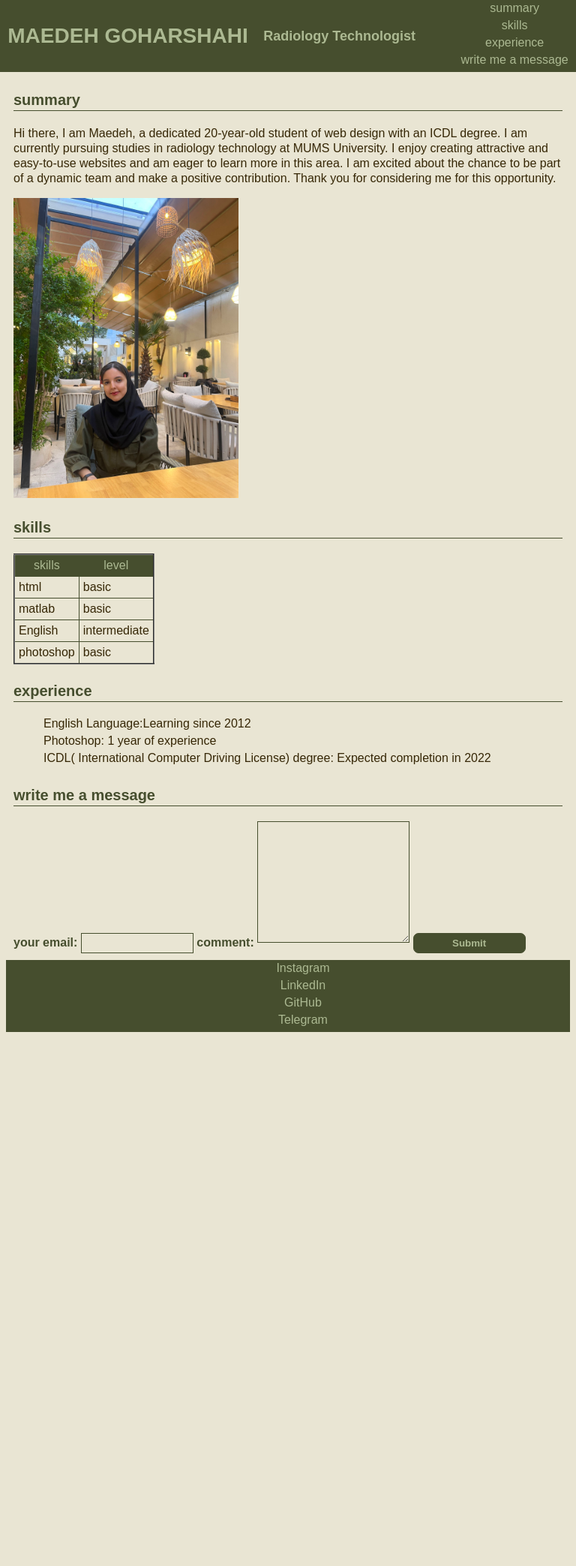
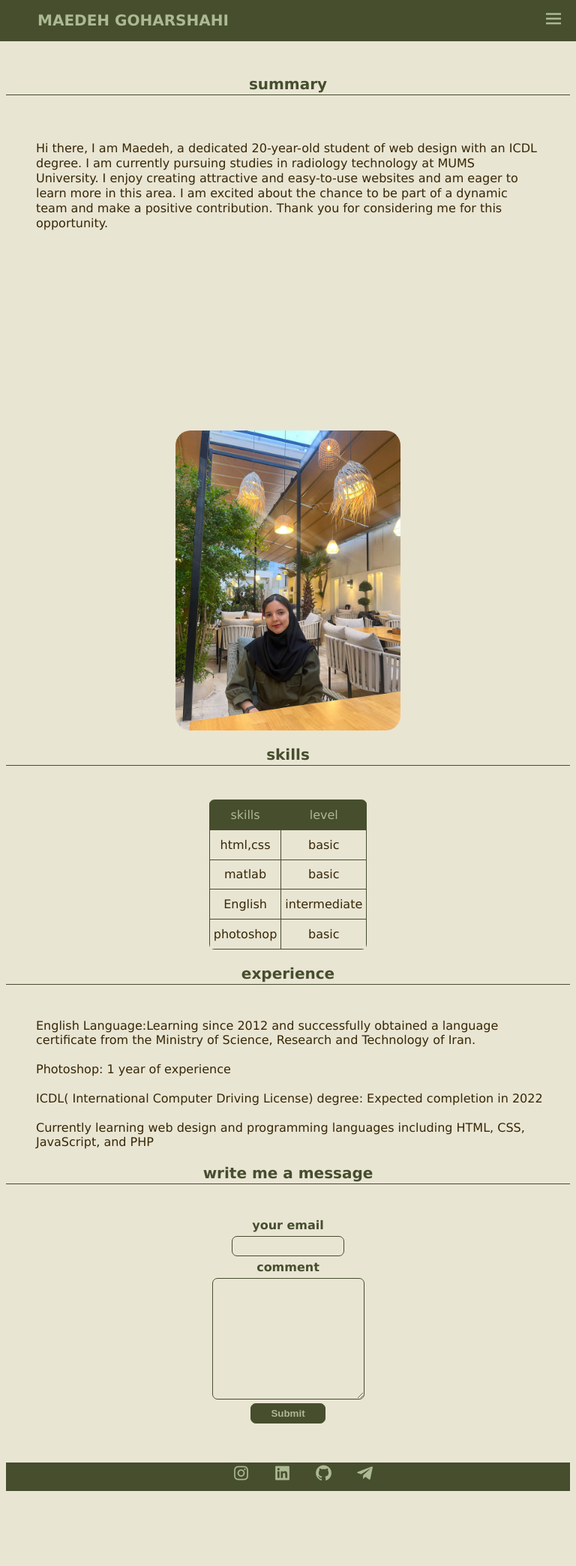
Before and after one commit to Maedehgoharshahi/web-course, a PHP site: page / in a window 768 px wide. Shown: the whole page at 75% size. Before the commit the page ends 1376 px from the top, so only its background shows below. Run offline with PHP 8.4, Linux system fonts and the light colour scheme.

Commit message:
Add files via upload

```diff
--- a/project/index.html
+++ b/project/index.html
@@ -1,6 +1,8 @@
 <!DOCTYPE html>
 <html lang="en">
     <head>
+        <meta charset="UTF-8">
+        <meta name="viewport" content="width=device-width, initial-scale=1.0">
         <title>web course</title>
         <link rel="stylesheet" href="./style.css">
         <link href='https://unpkg.com/boxicons@2.1.4/css/boxicons.min.css' rel='stylesheet'>
@@ -14,30 +16,35 @@
                     <li><a href="">summary</a></li>
                     <li><a href="">skills</a></li>
                     <li><a href="">experience</a></li>
-                    <li><a href="">write me a message</a></li>
+                    <li><a href="">contact</a></li>
                 </ul>
             </nav>
+            <div>
+                <i class='bx bx-menu'></i>
+            </div>
         </header>
         <article>
-            <section>
+            <section  id="summary">
                 <h3>summary</h3>
-                <p class="summary">Hi there, I am Maedeh, a dedicated 20-year-old student of web design with an ICDL degree.
-                    I am currently pursuing studies in radiology technology at MUMS University.
-                    I enjoy creating attractive and easy-to-use websites and am eager to learn more in this area.
-                    I am excited about the chance to be part of a dynamic team and make a positive contribution.
-                    Thank you for considering me for this opportunity.
-                </p>
-                <img src="./IMG_7996.JPG" alt="" width="300px" height="400px">
+                <div>
+                    <p>Hi there, I am Maedeh, a dedicated 20-year-old student of web design with an ICDL degree.
+                        I am currently pursuing studies in radiology technology at MUMS University.
+                        I enjoy creating attractive and easy-to-use websites and am eager to learn more in this area.
+                        I am excited about the chance to be part of a dynamic team and make a positive contribution.
+                        Thank you for considering me for this opportunity.
+                    </p>
+                    <img src="./IMG_7996.JPG" alt="">
+                </div>
             </section>
             <section>
                 <h3>skills</h3>
-                <table border="2">
+                <table>
                     <tr>
                         <td>skills</td>
                         <td>level</td>
                     </tr>
                     <tr>
-                        <td>html</td>
+                        <td>html,css</td>
                         <td>basic</td>
                     </tr>
                     <tr>
@@ -54,20 +61,21 @@
                     </tr>
                 </table>
             </section>
-            <section>
+            <section id="experience">
                 <h3>experience</h3>
                 <ul>
-                    <li>English Language:Learning since 2012</li>
+                    <li>English Language:Learning since 2012 and successfully obtained a language certificate from the Ministry of Science, Research and Technology of Iran.</li>
                     <li>Photoshop: 1 year of experience</li>
                     <li>ICDL( International Computer Driving License) degree: Expected completion in 2022</li>
+                    <li>Currently learning web design and programming languages including HTML, CSS, JavaScript, and PHP</li>
                 </ul>
             </section>
             <section>
                 <h3>write me a message</h3>
                 <form >
-                    <label for="">your email: </label>
+                    <label for="">your email </label>
                     <input type="email" name="email">
-                    <label for="comment">comment: </label>
+                    <label for="comment">comment </label>
                     <textarea name="comment" id="" cols="30" rows="10"></textarea>
                     <input type="submit" name="submit">
                 </form>
@@ -75,10 +83,10 @@
         </article>
         <footer>
             <ul>
-                <li><a href="https://www.instagram.com/maedeh.ghr/">Instagram</a></li>
-                <li><a href="">LinkedIn</a></li>
-                <li><a href="https://github.com/Maedehgoharshahi">GitHub</a></li>
-                <li><a href="https://t.me/maedehghr">Telegram</a></li>
+                <li><a href="https://www.instagram.com/maedeh.ghr/"><i class='bx bxl-instagram' ></i></a></li>
+                <li><a href=""><i class='bx bxl-linkedin-square' ></i></a></li>
+                <li><a href="https://github.com/Maedehgoharshahi"><i class='bx bxl-github' ></i></a></li>
+                <li><a href="https://t.me/maedehghr"><i class='bx bxl-telegram'></i></i></a></li>
             </ul>
         </footer>
     </body>
--- a/project/style.css
+++ b/project/style.css
@@ -1,6 +1,36 @@
 * {
     box-sizing: border-box;
     list-style-type: none;
+}
+
+header {
+    text-align: center;
+    background-color:#464e2e;
+    padding: 2px 70px;
+    position: fixed;
+    top: 0;
+    left: 0;
+    width: 100%;
+    z-index: 100;
+    display: flex;
+    flex-direction: row;
+    justify-content: space-between;
+    align-items: center;
+}
+
+body {
+    font-family:Verdana, Geneva, Tahoma, sans-serif;
+    margin-bottom: 100px;
+    color: #362706;
+    background-color: #e9e5d3;
+}
+
+footer {
+    text-align: center;
+    padding:2px 10px ;
+    background-color:#464e2e ;
+    font-size: 25px;
+    margin-top: 45px;
 }
 
 header h1 {
@@ -10,66 +40,14 @@ header h1 {
     grid-area: heading;
 }
 
-header p {
-    grid-area: p;
-}
-
-header nav {
-    grid-area: nav;
-}
-
 #job {
     font-size: 18px;
     font-weight: bolder;
     color: #acb992;
 }
 
-.summary {
-    font-size: 16px;
-    line-height: 20px;
-}
-
-h3 {
-    font-size: 20px;
-    color: #464e2e;
-    border-bottom: 1px solid #464e2e;
-    padding-bottom: 2px;
-}
-
-body {
-    font-family: Arial, Helvetica, sans-serif;
-    margin-bottom: 100px;
-    color: #362706;
-    background-color: #e9e5d3;
-}
-
-footer {
-    text-align: center;
-    padding:2px 10px ;
-    background-color:#464e2e ;
-}
-
-header {
-    text-align: center;
-    background-color:#464e2e;
-    padding-top: 2px;
-    padding-bottom: 2px;
-    position: fixed;
-    top: 0;
-    left: 0;
-    width: 100%;
-    z-index: 100;
-    display: grid;
-    grid-template-areas: 'heading p nav';
-    align-items: center;
-}
-
-article {
-    margin-top: 100px;
-}
-
-section {
-    padding:2px 10px ;
+header div {
+    display: none;
 }
 
 ul {
@@ -78,6 +56,13 @@ ul {
 
 li {
     margin-bottom: 5px;
+}
+
+header ul,footer ul {
+    display: flex;
+    flex-direction: row;
+    justify-content: center;
+    gap: 30px;
 }
 
 a {
@@ -91,9 +76,72 @@ a:hover {
     text-decoration: underline;
 }
 
+article {
+    margin-top: 100px;
+}
+
+section {
+    padding:2px 10px ;
+    margin-left: 150px;
+    margin-right: 150px;
+}
+
+h3 {
+    font-size: 20px;
+    color: #464e2e;
+    border-bottom: 1px solid #464e2e;
+    padding-bottom: 2px;
+    margin-bottom: 45px;
+    text-align: center;
+    animation: opacity 1.5s ease-in-out ;
+}
+
+#summary div{
+    display: flex;
+    flex-direction: row;
+    justify-content:space-between;
+    align-items: center;
+    padding-left: 40px;
+    padding-right: 40px;
+}
+
+#summary div p {
+    font-size: 16px;
+    line-height: 20px;
+    flex-basis: 450px;
+    animation: move-right 1s ease-in-out ;
+}
+
+#summary div img {
+    transition: transform 0.5s ease;
+    flex-basis: 300px;
+    border-radius: 20px;
+    border: none;
+    width: 300px;
+    height: 400px;
+    animation: move-left 1s ease-in-out ;
+}
+
+#summary div img:hover {
+    transform: scale(1.05);
+}
+
 table {
     border-collapse: collapse;
     padding: 5px;
+    width: 150px;
+    height: 200px;
+    text-align: center;
+    transition: transform .5s ease;
+    margin-left: 40px;
+    margin-right: 40px;
+    border-radius: 7px;
+    overflow: hidden;
+    animation: move-right 1s ease-in-out ;
+}
+
+table:hover {
+    transform: scale(1.05);
 }
 
 table tr:first-child {
@@ -107,46 +155,210 @@ td {
     padding: 5px;
 }
 
+#experience ul {
+    animation: move-right 1s ease-in-out ;
+    margin-right: 30px;
+}
+
+#experience ul li {
+    margin-bottom: 20px;
+}
+
+form {
+    display: flex;
+    flex-direction: column;
+    justify-content: center;
+    align-items: center;
+}
+
 input,textarea {
     border: 1px solid #464e2e;
+    border-radius: 7px;
     padding: 5px;
     margin-bottom: 5px;
     background-color: #e9e5d3;
-
 }
 
 input {
     width: 150px;
+    animation: move-down 1s ease-in-out ;
 }
 
 textarea {
     width: 203px;
+    animation: move-up 1s ease-in-out ;
 }
 
 label {
     color: #464e2e;
     font-weight: bold;
+    margin-bottom: 5px;
+    animation: opacity 1.5s ease-in-out ;
 }
 
 input[type="submit"] {
+    width: 100px;
     background-color: #464e2e;
     border-radius: 7px;
     font-weight: bold;
     margin-bottom: 7px;
     color: #acb992;
+    animation: move-up 1s ease-in-out ;
 }
 
 input[type="submit"]:hover {
     background-color: #acb992;
     color: #464e2e;
     border: 1px solid #acb992;
+}
+
+@keyframes move-right {
+    0% {
+        transform: translateX(-100px);
+        opacity: 0;
+    }
+    100% {
+        transform: translateX(0px);
+        opacity: 1;
+    }
+}
+
+@keyframes move-left {
+    0% {
+        transform: translateX(100px);
+        opacity: 0;
+    }
+    100% {
+        transform: translateX(0px);
+        opacity: 1;
+    }
+}
+
+@keyframes move-up {
+    0% {
+        transform: translateY(100px);
+        opacity: 0;
+    }
+    100% {
+        transform: translateY(0px);
+        opacity: 1;
+    }
+}
+
+@keyframes move-down {
+    0% {
+        transform: translateY(-100px);
+        opacity: 0;
+    }
+    100% {
+        transform: translateY(0px);
+        opacity: 1;
+    }
+}
+
+@keyframes opacity {
+    0% {
+        opacity: 0;
+    }
+    50% {
+        opacity: 0.5;
+    }
+    100% {
+        opacity: 1;
+    }
+}
+
+@media (max-width: 768px) {
+    header {
+        padding-left: 20px;
+        padding-right: 50px;
+    }
+
+    header h1 {
+        font-size: 17px;
+    }
+
+    #job , header nav {
+        display: none;
+    }
+
+    header div {
+        display: block;
+        font-size: 30px;
+        color: #acb992;
+        position: relative;
+        left: 35px;
+    }
+
+    section {
+        flex-direction: column;
+        justify-content: center;
+        align-items: center;
+        text-align: left;
+        margin: 0;
+        padding: 0;
+    }
+
+    #summary div {
+        flex-direction: column;
+        justify-content:center;
+        gap: 40px;
+    }
+
+    #summary div p {
+        animation: move-down 1s ease-in-out ;
+        flex-basis: 225px;
+    }
+
+    #summary div img {
+        animation: opacity 1.5s ease-in-out ;
+        }
+
+    table {
+        margin: auto;
+        text-align: center;
+    }
 
 }
 
-img {
-    transition: transform .5s ease;
+@media (min-width: 768px) and (max-width: 992px) {
+    header {
+        padding-left: 50px;
+        padding-right: 50px;
+    }
+
+    header h1 {
+        font-size: 20px;
+    }
+
+    #job {
+        display: none;
+    }
+
+    section {
+        margin: 0;
+    }
+
+    #summary div p {
+        flex-basis: 330px;
+    }
 }
 
-img:hover {
-    transform: scale(1.05);
+@media (min-width: 992px) and (max-width: 1200px) {
+    header {
+        padding-left: 30px;
+        padding-right: 30px;
+    }
+    header h1 {
+        font-size: 20px;
+    }
+
+    #job {
+        font-size: 15px;
+    }
+
+    section {
+        margin-left: 70px;
+        margin-right: 70px;
+    }
 }
```
